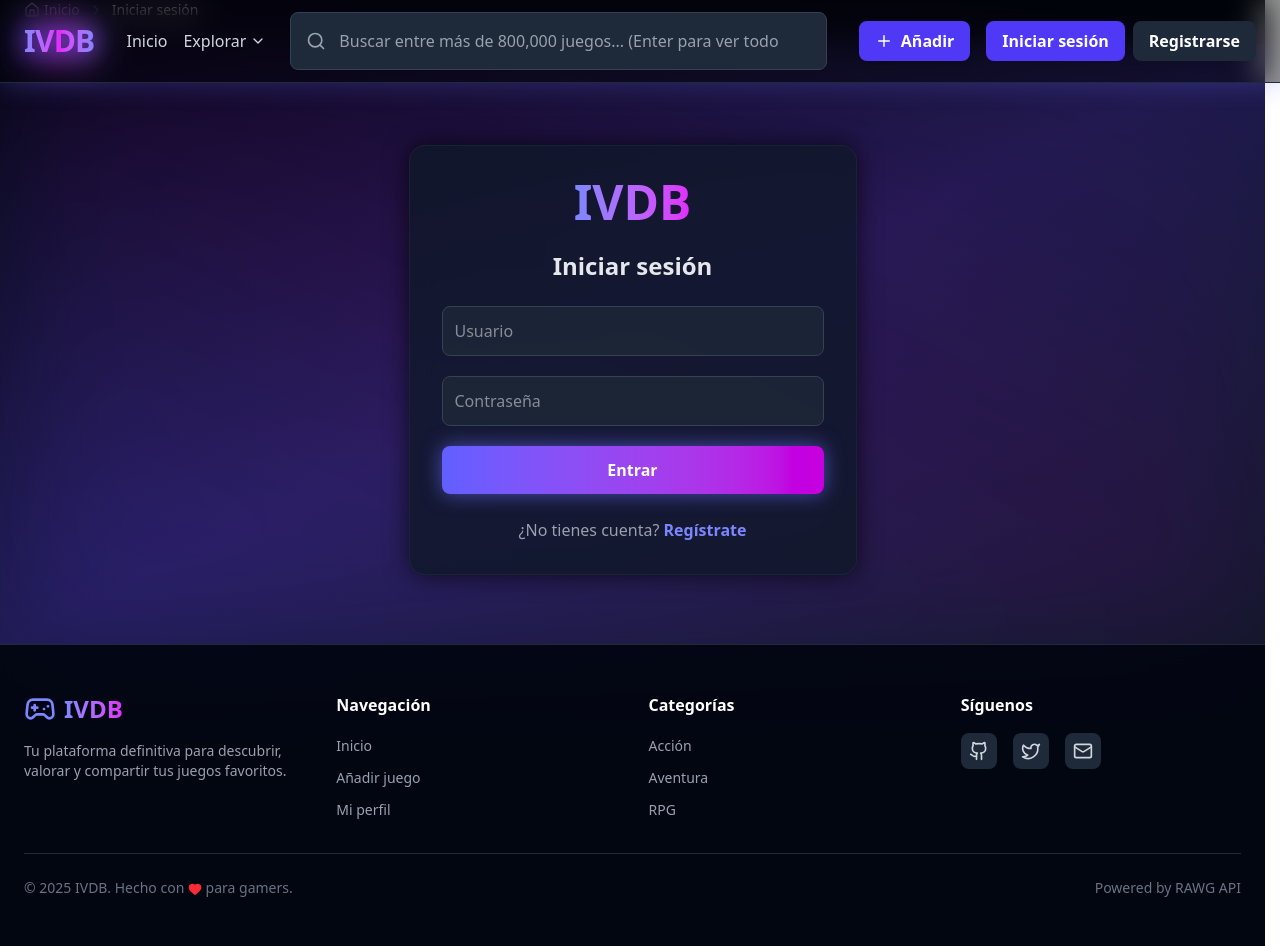
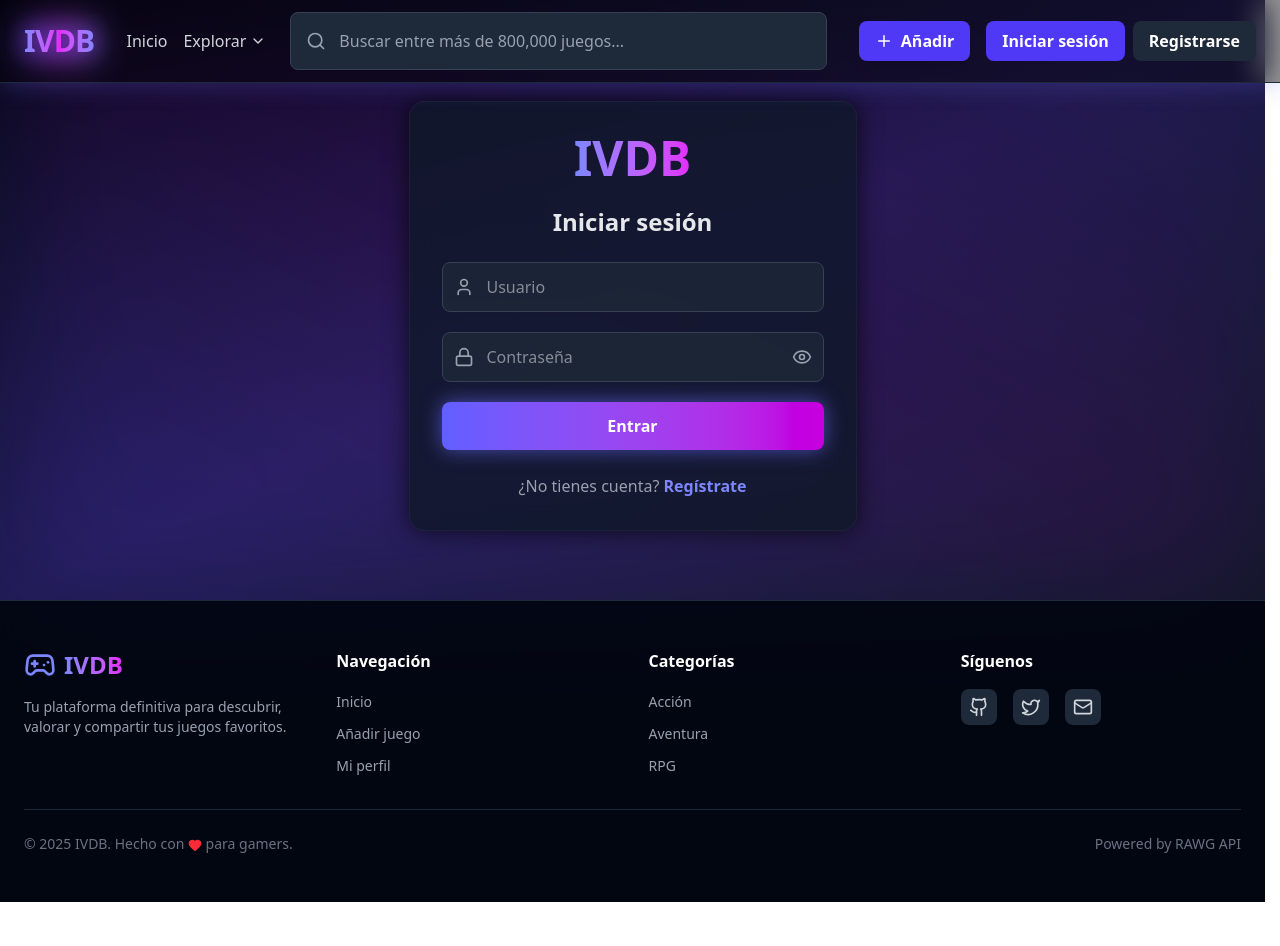
Before and after one commit to jrodgom/ivdb, a React (Vite) app: page /login in a window 1280 px wide. After the commit the page ends 902 px from the top, so only its background shows below. Built offline with nearby package versions, Linux system fonts and the light colour scheme.

Commit message:
feat: Refactor componentes y mejorar diseño en varias páginas; integrar lógica para contar usuarios en GlobalStats

```diff
--- a/src/App.jsx
+++ b/src/App.jsx
@@ -33,7 +33,6 @@ export default function App() {
         <BrowserRouter>
           <ScrollToTop />
           <Navbar />
-          <Breadcrumbs />
           <Suspense fallback={<LoadingFallback />}>
             <Routes>
               <Route path="/" element={<Home />} />
--- a/src/components/Breadcrumbs.jsx
+++ b/src/components/Breadcrumbs.jsx
@@ -17,7 +17,8 @@ export default function Breadcrumbs() {
   if (pathnames.length === 0) return null;
 
   return (
-    <nav className="flex items-center gap-2 text-sm mb-6 px-6">
+    <nav className="w-full bg-gray-950 pt-24 pb-4">
+      <div className="flex items-center gap-2 text-sm px-6">
       <Link
         to="/"
         className="flex items-center gap-1 text-gray-400 hover:text-indigo-400 transition-colors"
@@ -47,6 +48,7 @@ export default function Breadcrumbs() {
           </div>
         );
       })}
+      </div>
     </nav>
   );
 }
--- a/src/components/GlobalStats.jsx
+++ b/src/components/GlobalStats.jsx
@@ -36,10 +36,26 @@ export default function GlobalStats() {
         totalReviews += game.review_count || 0;
       });
 
+      // Obtener número real de usuarios
+      let totalUsers = 0;
+      try {
+        const usersResponse = await fetch('http://localhost:8000/accounts/stats/', {
+          headers: {
+            'Content-Type': 'application/json',
+          }
+        });
+        if (usersResponse.ok) {
+          const usersData = await usersResponse.json();
+          totalUsers = usersData.total_users || 0;
+        }
+      } catch (error) {
+        console.error('Error loading users count:', error);
+      }
+
       setStats({
         totalGames,
         totalReviews,
-        totalUsers: 156, // Placeholder - puedes conectar con API de usuarios
+        totalUsers,
         totalGenres: uniqueGenres.size,
       });
     } catch (error) {
--- a/src/components/SearchBar.jsx
+++ b/src/components/SearchBar.jsx
@@ -129,7 +129,7 @@ export default function SearchBar({ compact = false }) {
           onChange={handleInputChange}
           onKeyDown={handleKeyDown}
           onFocus={() => query.length >= 2 && results.length > 0 && setShowResults(true)}
-          placeholder="Buscar entre más de 800,000 juegos... (Enter para ver todos)"
+          placeholder="Buscar entre más de 800,000 juegos..."
           autoComplete="off"
           className="w-full pl-12 pr-12 py-4 bg-gray-800 border border-gray-700 rounded-lg text-white placeholder-gray-400 focus:outline-none focus:border-blue-500 transition"
         />
--- a/src/pages/GameDetail.jsx
+++ b/src/pages/GameDetail.jsx
@@ -4,7 +4,7 @@ import { rawgService } from "../services/rawgService";
 import { reviewService } from "../services/reviewService";
 import { favoriteService } from "../services/favoriteService";
 import { useAuth } from "../hooks/useAuth";
-import { Star, Calendar, Users, Gamepad2, Trophy, MessageSquare, Edit2, Trash2, X, Save, Heart, Settings } from "lucide-react";
+import { Star, Calendar, Users, Gamepad2, Trophy, MessageSquare, Edit2, Trash2, X, Save, Heart } from "lucide-react";
 import { GameDetailSkeleton } from "../components/SkeletonLoaders";
 import Tooltip from "../components/Tooltip";
 
@@ -257,7 +257,7 @@ export default function GameDetail() {
   }
 
   return (
-    <div className="min-h-screen bg-linear-to-br from-gray-950 via-indigo-950 to-gray-900 relative">
+    <div className="min-h-screen bg-linear-to-br from-gray-950 via-indigo-950 to-gray-900 relative pt-24">
       <div className="absolute inset-0 blur-3xl bg-linear-to-tr from-indigo-600/20 via-fuchsia-600/10 to-transparent pointer-events-none" />
 
       <div className="relative h-[500px] overflow-hidden">
@@ -274,16 +274,6 @@ export default function GameDetail() {
                 {game.name}
               </h1>
               <div className="flex gap-2">
-                {user?.is_staff && gameDbId && (
-                  <Tooltip text="Editar juego (Admin)" position="bottom">
-                    <button
-                      onClick={() => navigate(`/game/${id}/edit`)}
-                      className="p-4 rounded-full bg-indigo-600/80 hover:bg-indigo-700/80 backdrop-blur-md transition-all duration-300 shadow-[0_0_20px_#6366f1aa]"
-                    >
-                      <Settings size={28} className="text-white" />
-                    </button>
-                  </Tooltip>
-                )}
                 {user && (
                   <Tooltip text={isFavorite ? "Quitar de favoritos" : "Añadir a favoritos"} position="bottom">
                     <button
--- a/src/pages/Login.jsx
+++ b/src/pages/Login.jsx
@@ -1,6 +1,7 @@
 import { useState } from "react";
 import { useNavigate, Link } from "react-router-dom";
 import { useAuth } from "../hooks/useAuth";
+import { Eye, EyeOff, User as UserIcon, Lock } from "lucide-react";
 
 export default function Login() {
   const { login } = useAuth();
@@ -8,6 +9,7 @@ export default function Login() {
 
   const [username, setUsername] = useState("");
   const [password, setPassword] = useState("");
+  const [showPassword, setShowPassword] = useState(false);
   const [error, setError] = useState("");
 
   const handleSubmit = async (e) => {
@@ -51,6 +53,8 @@ export default function Login() {
         )}
 
         <form onSubmit={handleSubmit} className="space-y-5">
+          <div className="relative">
+            <UserIcon className="absolute left-3 top-1/2 -translate-y-1/2 text-gray-400" size={20} />
             <input
               id="username"
               name="username"
@@ -59,20 +63,31 @@ export default function Login() {
               value={username}
               onChange={(e) => setUsername(e.target.value)}
               autoComplete="username"
-            className="w-full p-3 rounded-lg bg-gray-800/80 text-gray-100 border border-gray-700 focus:outline-none focus:ring-2 focus:ring-indigo-500 focus:border-transparent transition-all duration-200"
+              className="w-full pl-11 pr-4 py-3 rounded-lg bg-gray-800/80 text-gray-100 border border-gray-700 focus:outline-none focus:ring-2 focus:ring-indigo-500 focus:border-transparent transition-all duration-200"
               required
             />
+          </div>
+          <div className="relative">
+            <Lock className="absolute left-3 top-1/2 -translate-y-1/2 text-gray-400" size={20} />
             <input
               id="password"
               name="password"
-            type="password"
+              type={showPassword ? "text" : "password"}
               placeholder="Contraseña"
               value={password}
               onChange={(e) => setPassword(e.target.value)}
               autoComplete="current-password"
-            className="w-full p-3 rounded-lg bg-gray-800/80 text-gray-100 border border-gray-700 focus:outline-none focus:ring-2 focus:ring-indigo-500 focus:border-transparent transition-all duration-200"
+              className="w-full pl-11 pr-12 py-3 rounded-lg bg-gray-800/80 text-gray-100 border border-gray-700 focus:outline-none focus:ring-2 focus:ring-indigo-500 focus:border-transparent transition-all duration-200"
               required
             />
+            <button
+              type="button"
+              onClick={() => setShowPassword(!showPassword)}
+              className="absolute right-3 top-1/2 -translate-y-1/2 text-gray-400 hover:text-gray-300 transition"
+            >
+              {showPassword ? <EyeOff size={20} /> : <Eye size={20} />}
+            </button>
+          </div>
           <button
             type="submit"
             className="w-full py-3 bg-linear-to-r from-indigo-500 to-fuchsia-600 hover:from-indigo-600 hover:to-fuchsia-700 text-white font-semibold rounded-lg shadow-[0_0_20px_#6366f1aa] hover:shadow-[0_0_25px_#a855f7aa] transition-all duration-300"
--- a/src/pages/NotFound.jsx
+++ b/src/pages/NotFound.jsx
@@ -3,8 +3,11 @@ import { Home, Search, Gamepad2 } from "lucide-react";
 
 export default function NotFound() {
   return (
-    <div className="min-h-screen bg-linear-to-br from-gray-900 via-indigo-950 to-purple-900 flex items-center justify-center px-6">
-      <div className="text-center max-w-2xl">
+    <div className="min-h-screen bg-linear-to-br from-gray-950 via-indigo-950 to-gray-900 flex items-center justify-center px-6 relative">
+      {/* Glow ambiental */}
+      <div className="absolute inset-0 blur-3xl bg-linear-to-tr from-indigo-600/20 via-fuchsia-600/10 to-transparent pointer-events-none" />
+
+      <div className="relative text-center max-w-2xl animate-fadeIn">
         <div className="mb-8 flex justify-center">
           <Gamepad2 className="text-indigo-400/20" size={120} strokeWidth={1.5} />
         </div>
@@ -24,7 +27,7 @@ export default function NotFound() {
         <div className="flex flex-col sm:flex-row gap-4 justify-center">
           <Link
             to="/"
-            className="flex items-center gap-2 justify-center px-6 py-3 bg-indigo-600 hover:bg-indigo-700 text-white rounded-lg transition-all duration-300 hover:scale-105 shadow-lg shadow-indigo-500/20"
+            className="flex items-center gap-2 justify-center px-8 py-3 bg-linear-to-r from-indigo-500 to-fuchsia-600 hover:from-indigo-600 hover:to-fuchsia-700 text-white font-bold rounded-lg shadow-[0_0_20px_#6366f1aa] hover:shadow-[0_0_25px_#a855f7aa] transition-all duration-300"
           >
             <Home size={20} />
             <span>Volver al inicio</span>
@@ -32,7 +35,7 @@ export default function NotFound() {
 
           <Link
             to="/"
-            className="flex items-center gap-2 justify-center px-6 py-3 bg-gray-800 hover:bg-gray-700 text-white rounded-lg transition-all duration-300 hover:scale-105 border border-gray-700"
+            className="flex items-center gap-2 justify-center px-8 py-3 bg-gray-800 hover:bg-gray-700 text-white font-semibold rounded-lg border border-gray-700 hover:border-indigo-500/50 transition-all duration-300"
           >
             <Search size={20} />
             <span>Buscar juegos</span>
```
Also changed, not shown: src/pages/CategoryPage.jsx (+7 -43 lines). Lines whose indentation alone changed are shown as unchanged.
